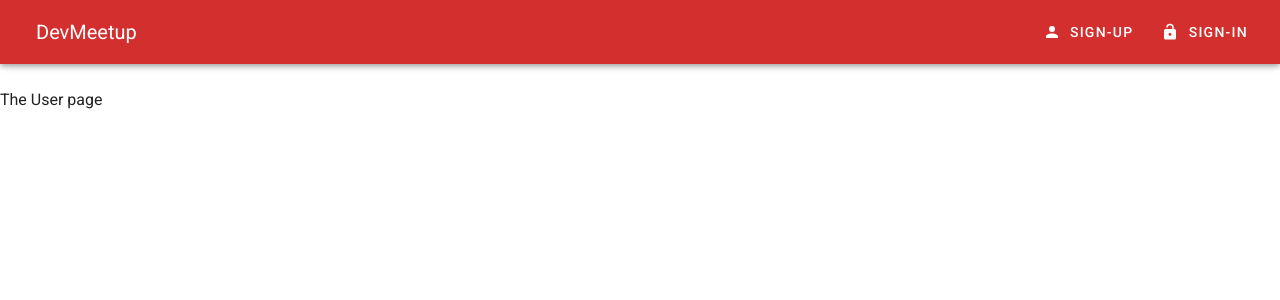
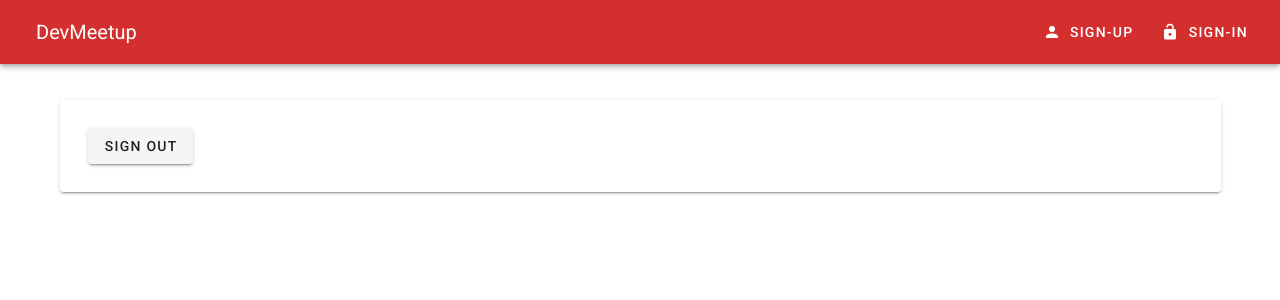
Before and after one commit to petepall/meetupApp, a Nuxt app: page /profile in a window 1280 px wide. Shown: the top 300 px of the page. Built offline with nearby package versions, Linux system fonts and the light colour scheme; no server answers.

Commit message:
Setup basic button for logging out a user
Signed-off-by: petepall <peter@ppallen.be>

```diff
--- a/pages/profile.vue
+++ b/pages/profile.vue
@@ -1,11 +1,71 @@
 <template>
-  <div>
-    <p>The User page</p>
-  </div>
+  <v-container>
+    <v-row v-if="error">
+      <v-col xs12 sm6 offset-sm3>
+        <app-alert :text="error.message" @dismissed="onDismissed"></app-alert>
+      </v-col>
+    </v-row>
+    <v-row>
+      <v-col xs12 sm6 offset-sm3>
+        <v-card>
+          <v-card-text>
+            <v-container>
+              <form @submit.prevent="onSignout">
+                <v-row>
+                  <v-col>
+                    <v-btn type="submit" :disabled="loading" :loading="loading">
+                      Sign out
+                      <template v-slot:loader>
+                        <span class="custom-loader">
+                          <v-icon light>$loading</v-icon>
+                        </span>
+                      </template>
+                    </v-btn>
+                  </v-col>
+                </v-row>
+              </form>
+            </v-container>
+          </v-card-text>
+        </v-card>
+      </v-col>
+    </v-row>
+  </v-container>
 </template>
 
 <script>
-export default {};
+export default {
+  data: () => ({}),
+
+  computed: {
+    user() {
+      return this.$store.getters.user;
+    },
+    error() {
+      return this.$store.getters.error;
+    },
+    loading() {
+      return this.$store.getters.loading;
+    }
+  },
+
+  watch: {
+    user(val) {
+      if (val !== null && val !== undefined) {
+        this.$router.push("/");
+      }
+    }
+  },
+
+  methods: {
+    onSignout() {
+      this.$store.dispatch("signUserOut", {});
+    },
+
+    onDismissed() {
+      this.$store.commit("clearError");
+    }
+  }
+};
 </script>
 
 <style></style>
```
